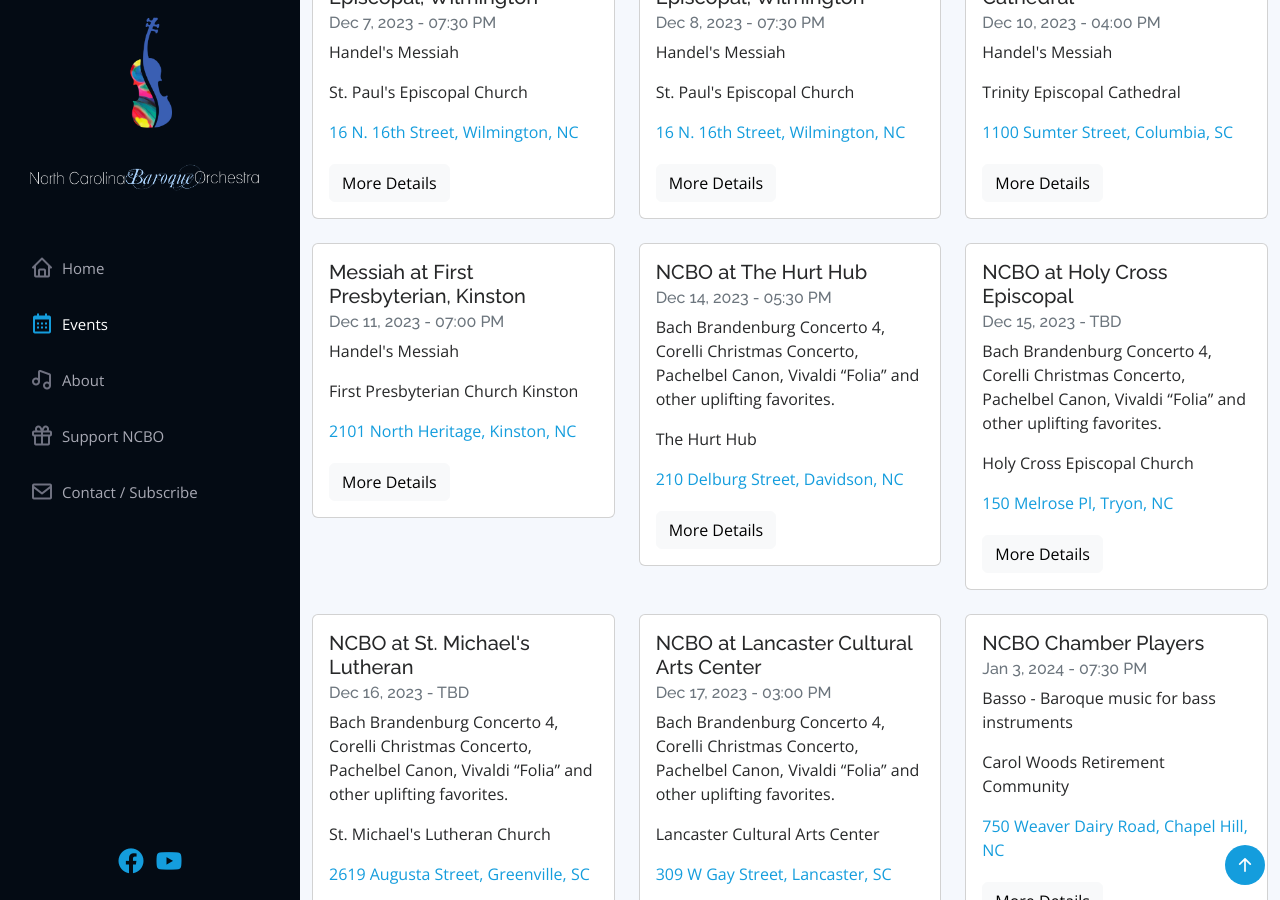
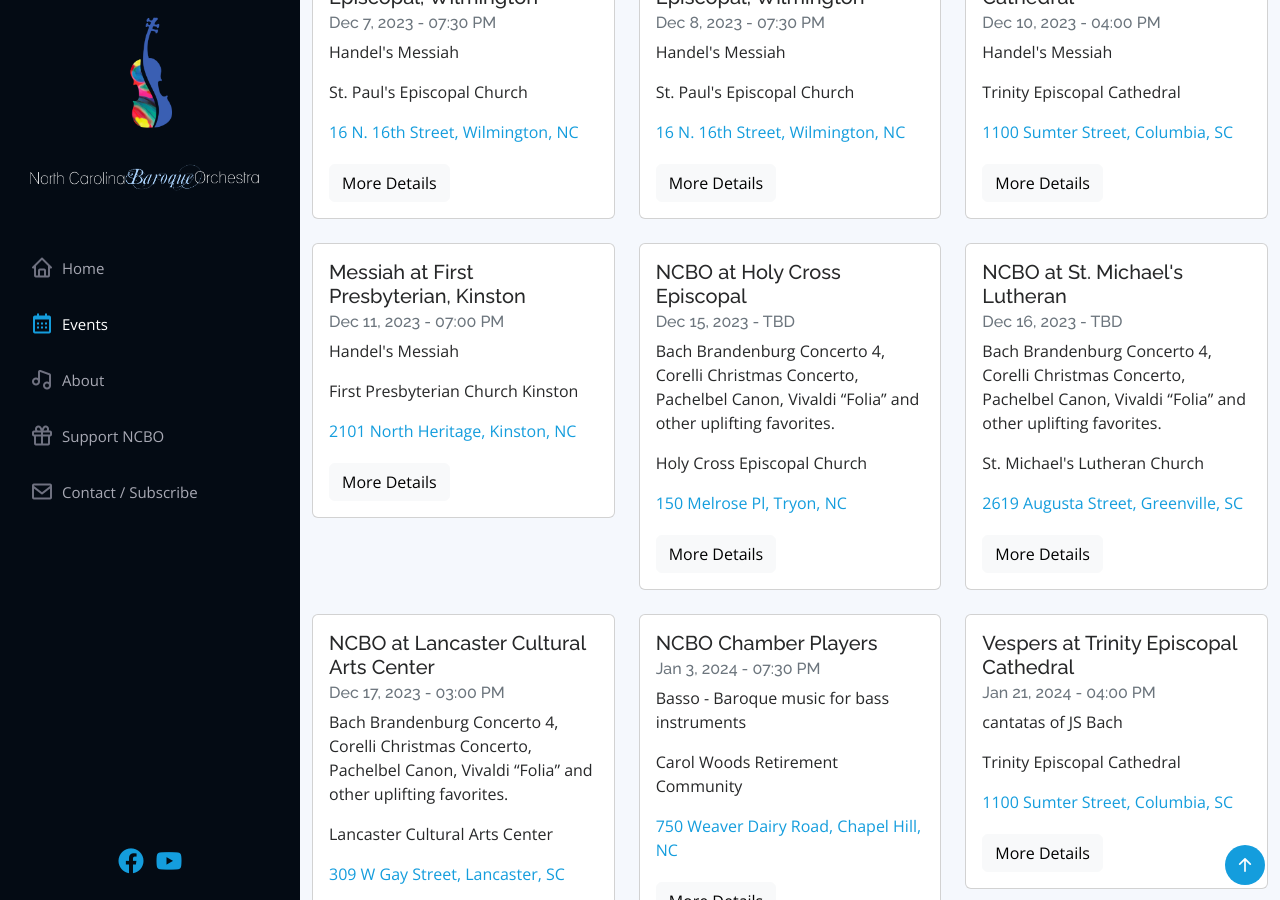
Before and after one commit to ncbaroqueorchestra/ncboweb, a Jekyll site: the page built from index.md, in a window 1280 px wide and 900 px high, scrolled down 1683 px. Built offline with Jekyll 4.4.1, drawn with Linux system fonts in a browser that asks for light colours; comment, search, counter and statistics services are not loaded.

Commit message:
Updated NCBO events

```diff
--- a/_data/events.yml
+++ b/_data/events.yml
@@ -110,16 +110,6 @@
   eventimageurl:
   eventdetailsurl: https://fpckinston.org
 
-- heading: NCBO at The Hurt Hub
-  eventdate: Dec 14, 2023
-  eventtime: 05:30 PM
-  description: Bach Brandenburg Concerto 4, Corelli Christmas Concerto, Pachelbel Canon, Vivaldi “Folia” and other uplifting favorites.
-  venue: The Hurt Hub
-  address: 210 Delburg Street, Davidson, NC
-  mapurl: https://maps.app.goo.gl/wR4k9WkkD6sp7FA3A?g_st=ic
-  ticketurl:
-  eventimageurl:
-  eventdetailsurl: https://hurthub.davidson.edu/
 
 - heading: NCBO at Holy Cross Episcopal
   eventdate: Dec 15, 2023
@@ -242,3 +232,4 @@
 #NUM!
 #NUM!
 #NUM!
+#NUM!
```
